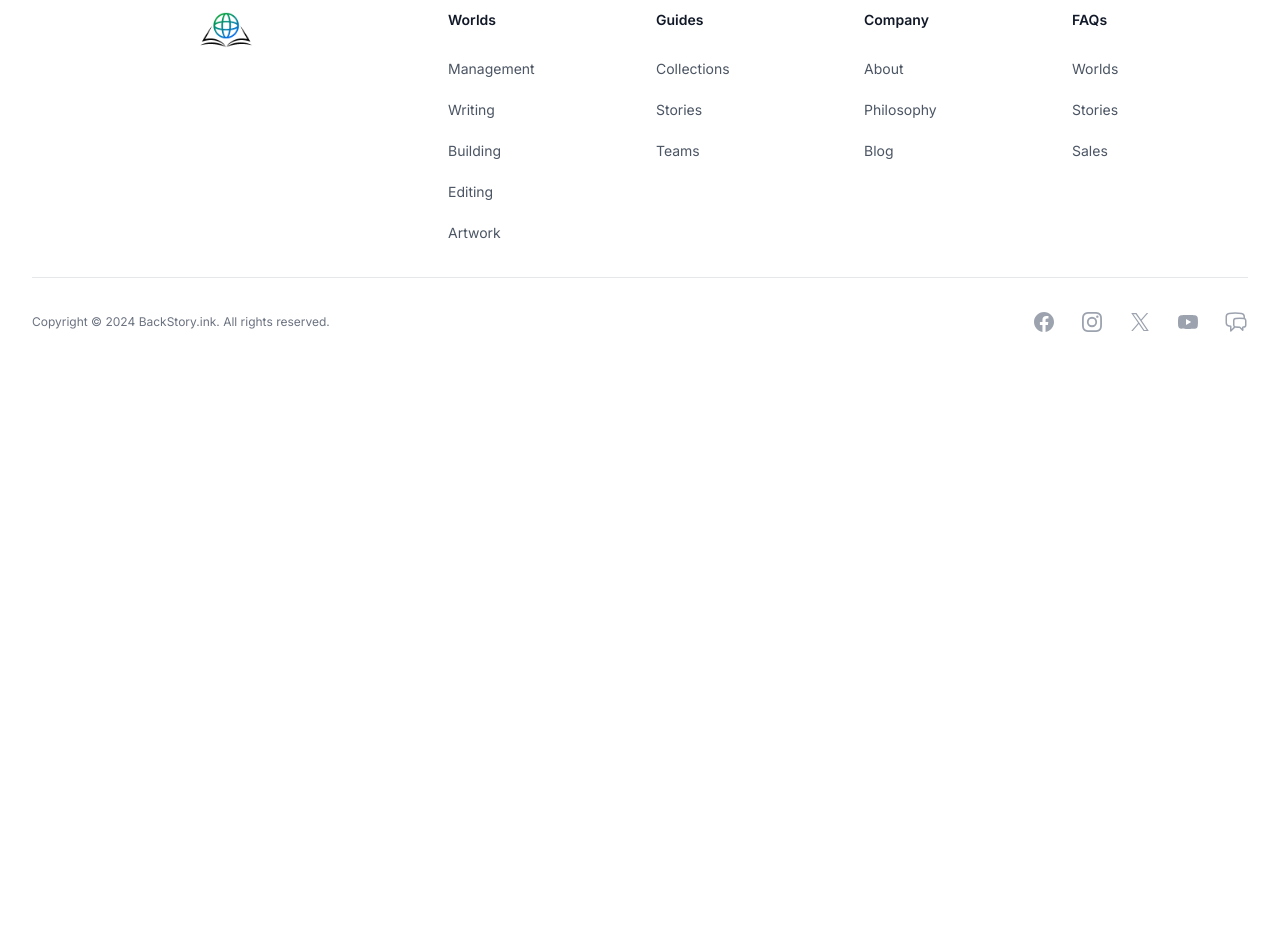
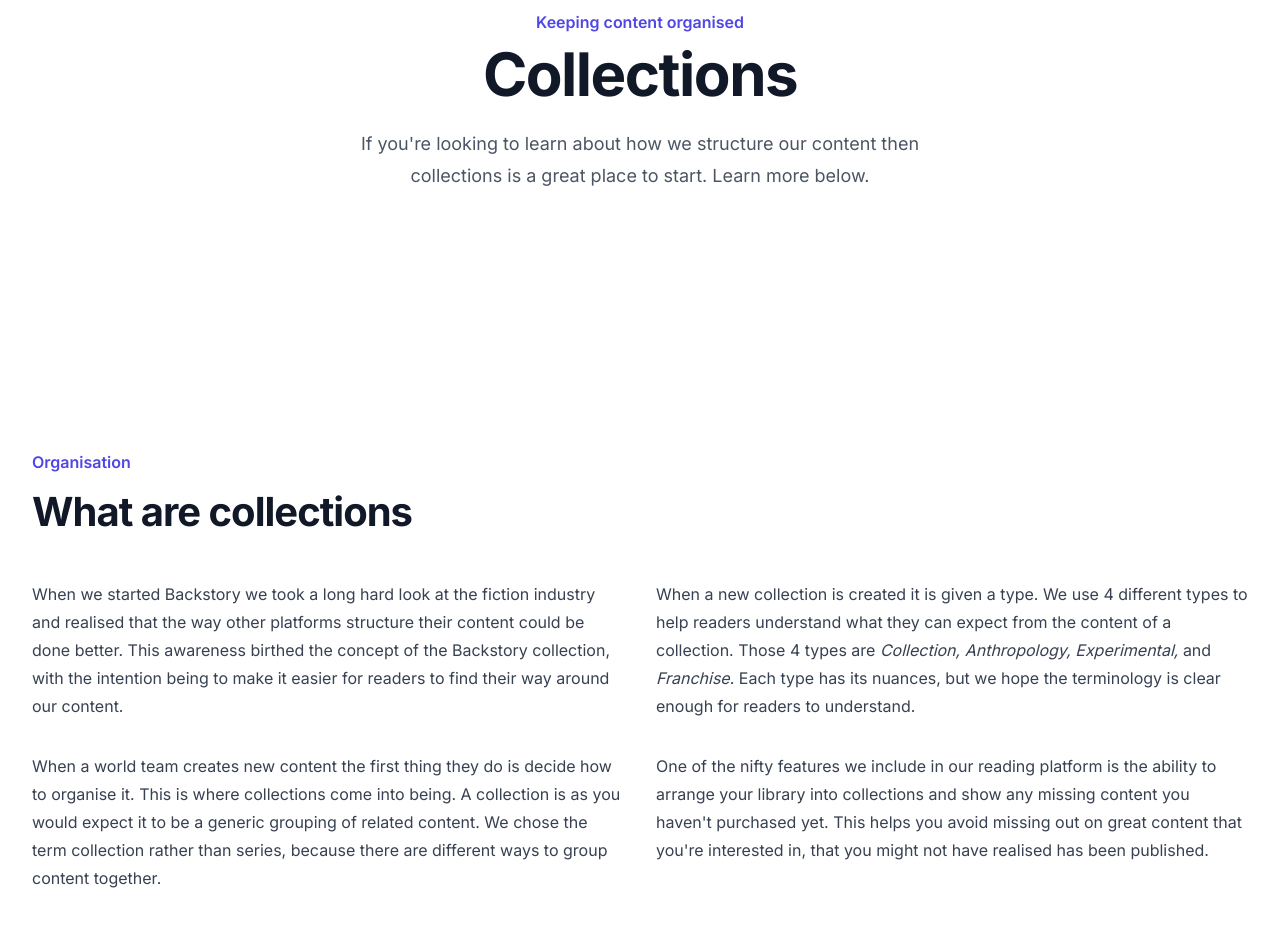
Before and after one commit to BackStoryOrg/website, a Next.js app: page /guides/collections in a window 1280 px wide. Shown: the part 240-1192 px from the top of the page. Before the commit the page ends 800 px from the top, so only its background shows below. Built offline with nearby package versions, Linux system fonts and the light colour scheme.

Commit message:
Update Collections

```diff
--- a/src/app/guides/collections/page.tsx
+++ b/src/app/guides/collections/page.tsx
@@ -1,13 +1,15 @@
 
 import { Footer1 } from "@/components/footer/Footer1";
 import { Header } from "@/components/header/Header";
+import { CollectionsHeader, CollectionsContent1 } from "@/components/guides/Collections";
 
 export default function GuidesCollections() {
   return (
     <>
       <Header />
       <main>
-
+        <CollectionsHeader />
+        <CollectionsContent1 />
       </main>
       <Footer1 />
     </>
--- /dev/null
+++ b/src/components/guides/Collections.tsx
@@ -0,0 +1,45 @@
+
+export function CollectionsHeader() {
+  return (
+    <div className="bg-white px-6 py-24 sm:py-32 lg:px-8">
+      <div className="mx-auto max-w-2xl text-center">
+        <p className="text-base font-semibold leading-7 text-indigo-600">Keeping content organised</p>
+        <h2 className="mt-2 text-4xl font-bold tracking-tight text-gray-900 sm:text-6xl">Collections</h2>
+        <p className="mt-6 text-lg leading-8 text-gray-600">
+          If you&apos;re looking to learn about how we structure our content then collections is a great place to start. Learn more below.
+        </p>
+      </div>
+    </div>
+  )
+}
+
+export function CollectionsContent1() {
+  return (
+    <div className="bg-white py-24 sm:py-32">
+      <div className="mx-auto max-w-7xl px-6 lg:px-8">
+        <div className="mx-auto max-w-2xl lg:mx-0 lg:max-w-none">
+          <p className="text-base font-semibold leading-7 text-indigo-600">Organisation</p>
+          <h1 className="mt-2 text-3xl font-bold tracking-tight text-gray-900 sm:text-4xl">What are collections</h1>
+          <div className="mt-10 grid max-w-xl grid-cols-1 gap-8 text-base leading-7 text-gray-700 lg:max-w-none lg:grid-cols-2">
+            <div>
+              <p>
+                When we started Backstory we took a long hard look at the fiction industry and realised that the way other platforms structure their content could be done better. This awareness birthed the concept of the Backstory collection, with the intention being to make it easier for readers to find their way around our content.
+              </p>
+              <p className="mt-8">
+                When a world team creates new content the first thing they do is decide how to organise it. This is where collections come into being. A collection is as you would expect it to be a generic grouping of related content. We chose the term collection rather than series, because there are different ways to group content together.
+              </p>
+            </div>
+            <div>
+              <p>
+                When a new collection is created it is given a type. We use 4 different types to help readers understand what they can expect from the content of a collection. Those 4 types are <i>Collection, Anthropology, Experimental,</i> and <i>Franchise</i>. Each type has its nuances, but we hope the terminology is clear enough for readers to understand.
+              </p>
+              <p className="mt-8">
+                One of the nifty features we include in our reading platform is the ability to arrange your library into collections and show any missing content you haven&apos;t purchased yet. This helps you avoid missing out on great content that you&apos;re interested in, that you might not have realised has been published.
+              </p>
+            </div>
+          </div>
+        </div>
+      </div>
+    </div>
+  )
+}
--- a/src/components/philosophy/Philosophy.tsx
+++ b/src/components/philosophy/Philosophy.tsx
@@ -3,7 +3,7 @@ export function PhilosophyHeader() {
   return (
     <div className="bg-white px-6 py-24 sm:py-32 lg:px-8">
       <div className="mx-auto max-w-2xl text-center">
-        <p className="text-base font-semibold leading-7 text-indigo-600">putting good into practice</p>
+        <p className="text-base font-semibold leading-7 text-indigo-600">Putting good into practice</p>
         <h2 className="mt-2 text-4xl font-bold tracking-tight text-gray-900 sm:text-6xl">Philosophy</h2>
         <p className="mt-6 text-lg leading-8 text-gray-600">
           Learn a little bit about what we believe in and how we bring that into our work.
```
Also changed, not shown: src/components/guides/Stories.tsx (added), src/components/guides/Teams.tsx (added).
